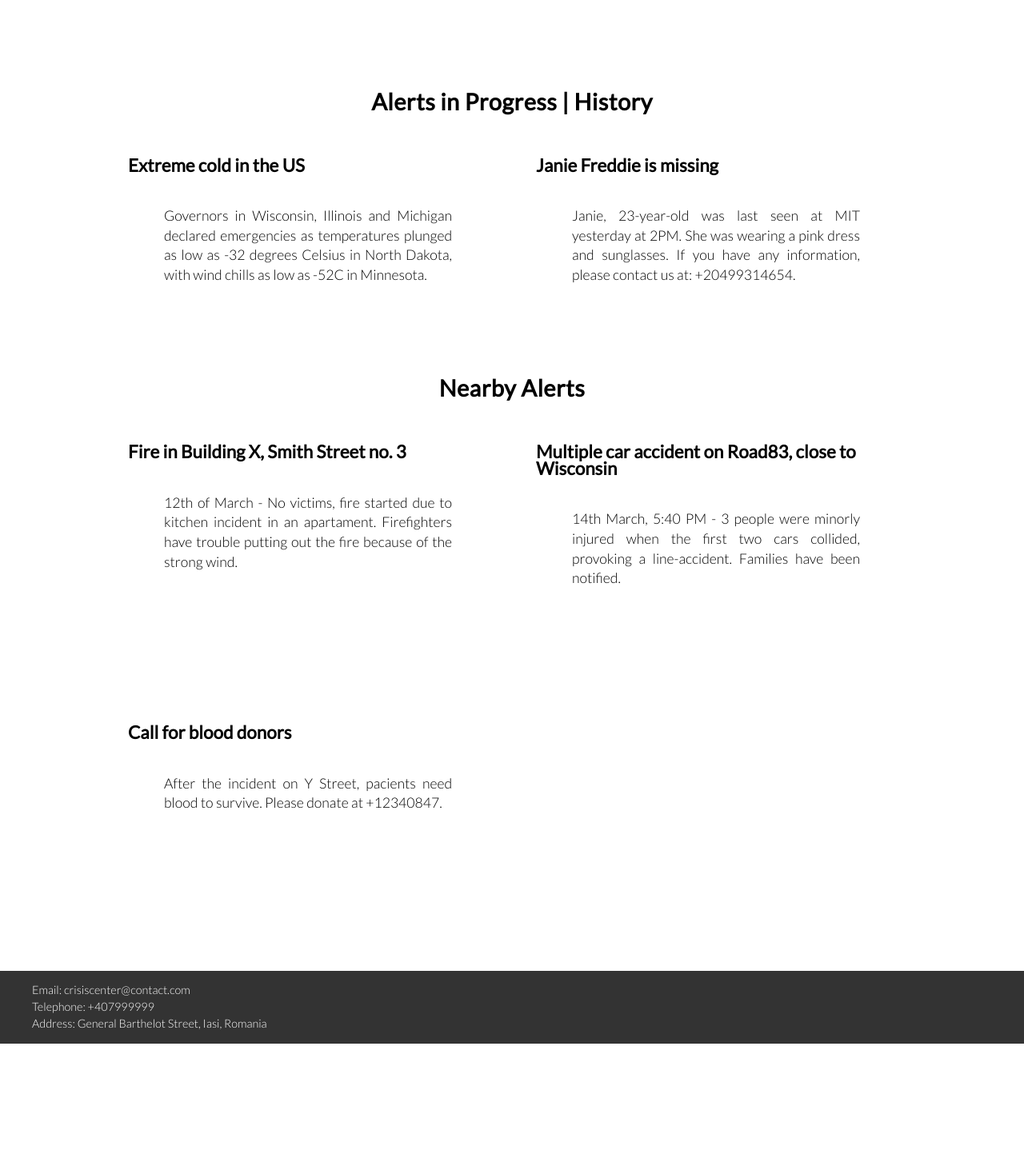
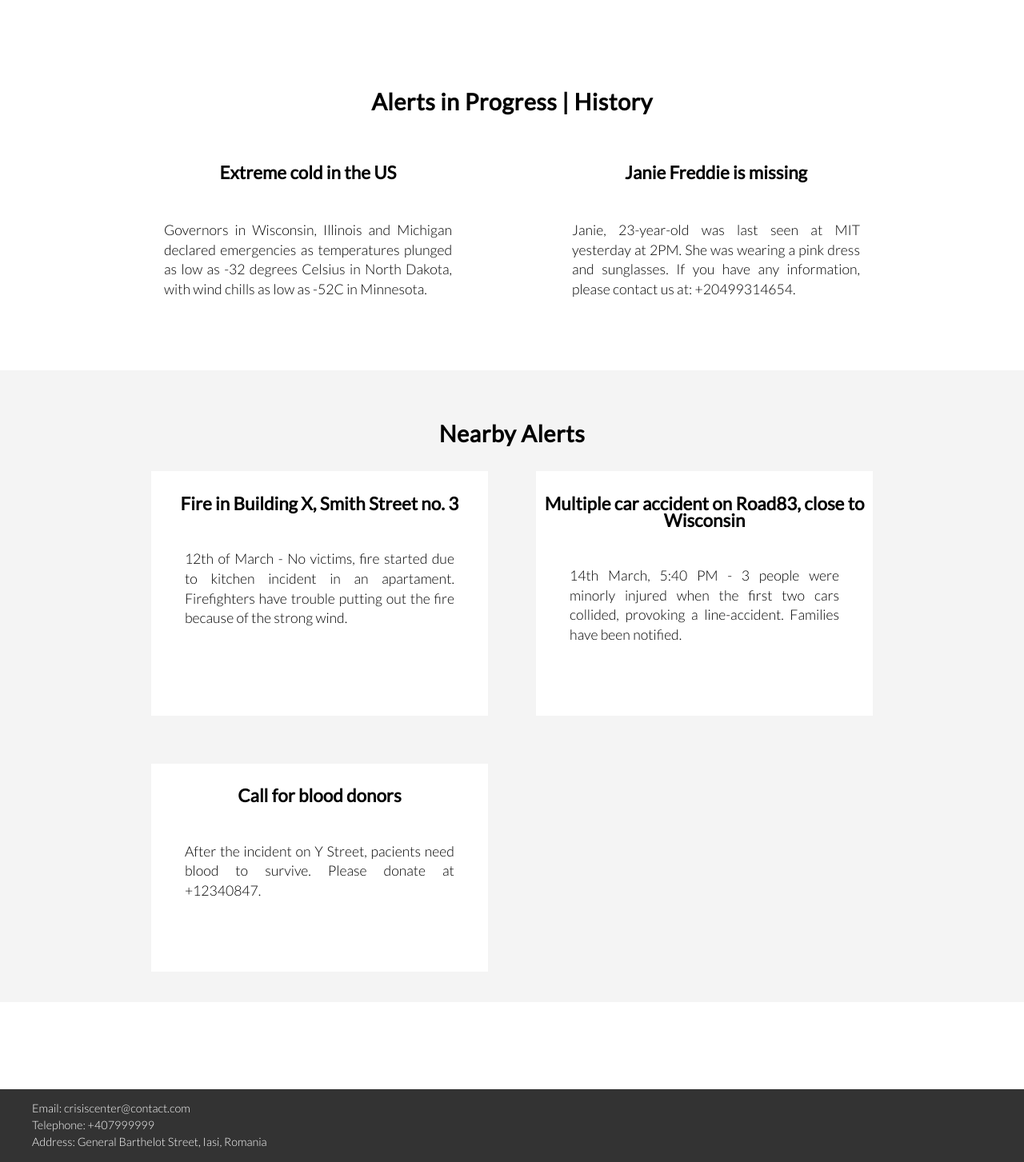
Before and after one commit to AlexandruSte/CrisisContainmentService, a PHP site: template views/dashboard.html in a window 1280 px wide. Shown: the part 397-1850 px from the top of the page at 80% size. Before the commit the page ends 1702 px from the top, so only its background shows below. Run offline with PHP 8.4, Linux system fonts and the light colour scheme; the template is opened without the code that fills it, so the values that code supplies are empty.

Commit message:
update dashboard.css

```diff
--- a/style/dashboard.css
+++ b/style/dashboard.css
@@ -27,4 +27,11 @@
 article > h3{
     font-size: 140%;
     margin-bottom: 9%;
+    padding: 2%;
+    text-align: center;
 }
+
+#near_alerts {
+    background-color: #f4f4f4;
+    padding: 3%;
+}
```
